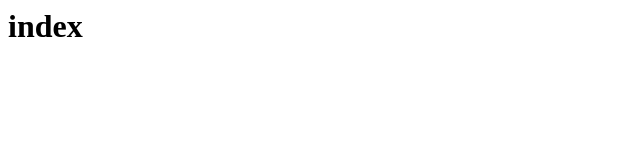
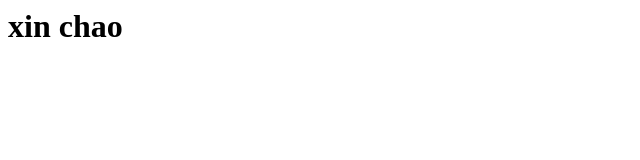
Before and after one commit to TrinhBao99/demo, a plain HTML site: page index.html in a window 1280 px wide. Shown: the whole page, without its empty margins (0-640 px from the left). Drawn offline with Linux system fonts and the light colour scheme.

Commit message:
doi index

```diff
--- a/index.html
+++ b/index.html
@@ -1 +1 @@
-<h1>index</h1>
+<h1> xin chao</h1>
```
